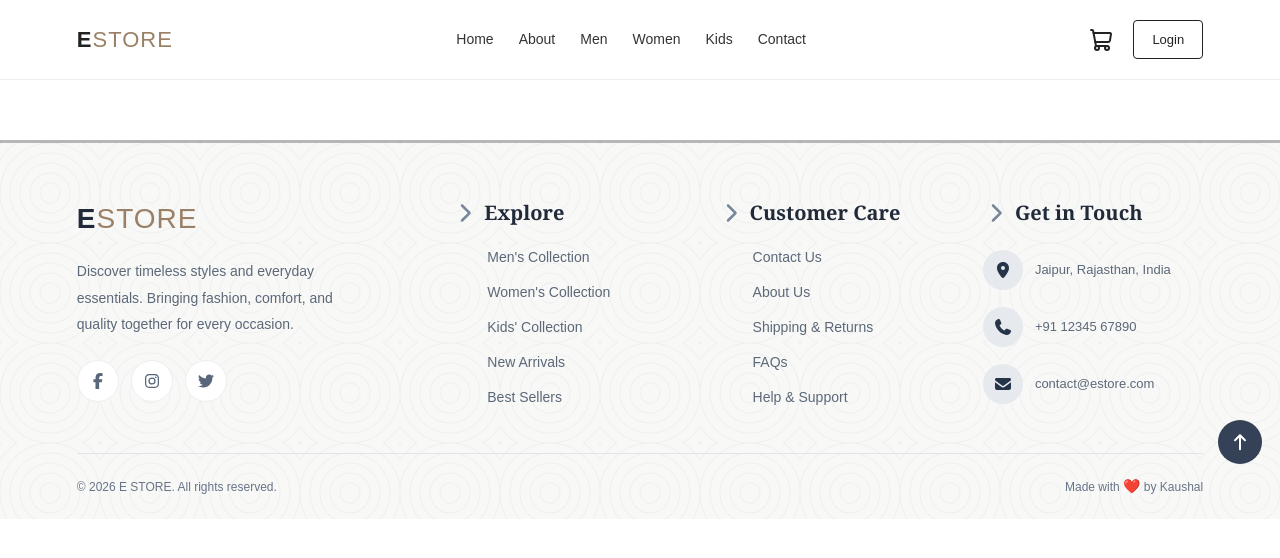
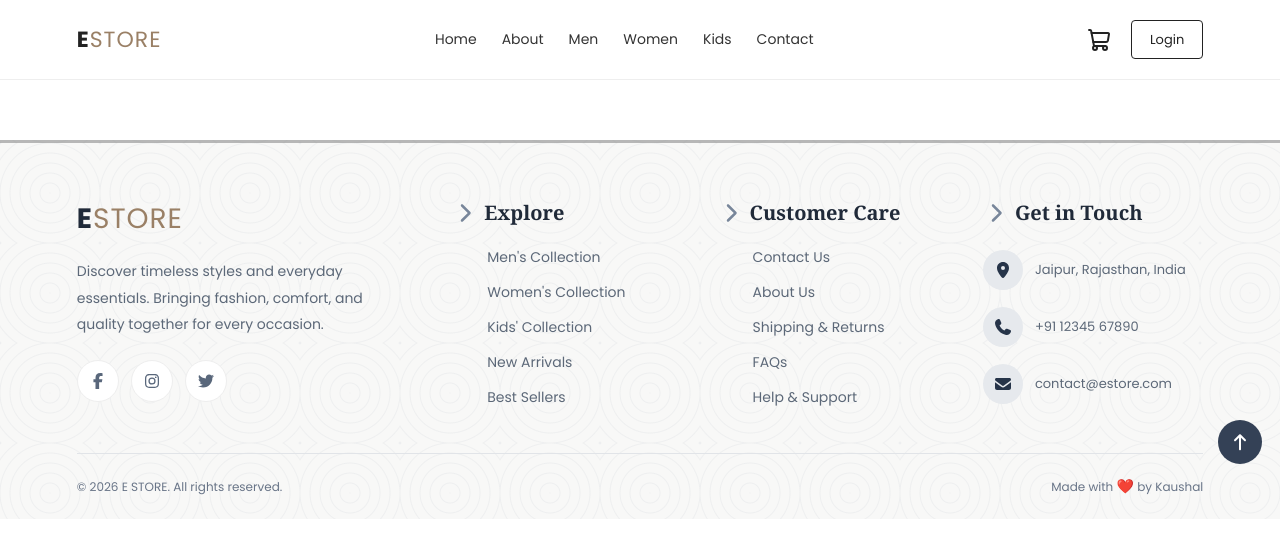
Before and after one commit to kaushaljangir/EStore-fashion, a React (Vite) app: page / in a window 1280 px wide. Shown: the top 558 px of the page. Built offline with nearby package versions, Linux system fonts and the light colour scheme.

Commit message:
style: change font family

```diff
--- a/src/index.css
+++ b/src/index.css
@@ -1,3 +1,7 @@
+
+@import url('https://fonts.googleapis.com/css2?family=Playfair+Display:wght@400;500;600;700&family=Poppins:wght@300;400;500;600;700&display=swap');
+
+
 * {
   margin: 0;
   padding: 0;
@@ -9,7 +13,7 @@
 }
 
 body {
-  font-family: Arial, Helvetica, sans-serif;
+  font-family: 'Poppins', sans-serif;
   background-color: #ffffff;
   color: #222222;
   line-height: 1.5;
```
